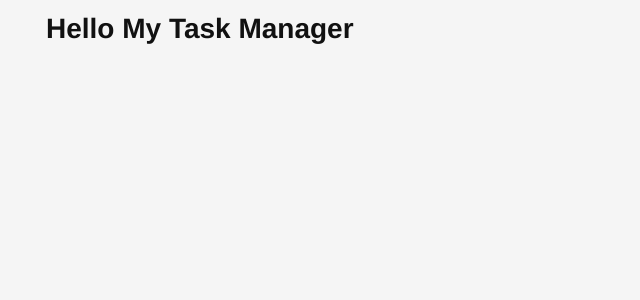
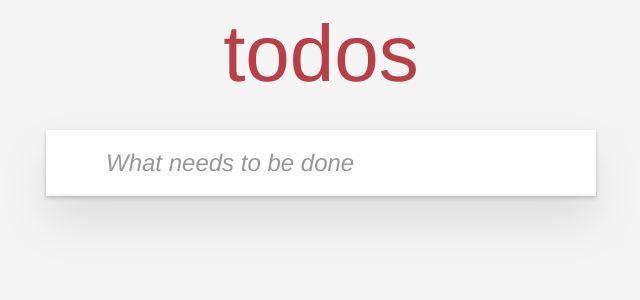
Before and after one commit to gulberkdemir/my-task-manager, an Angular app: page / in a window 1280 px wide. Shown: the top 300 px of the page, without its empty margins (319-959 px from the left). Built offline with nearby package versions, Linux system fonts and the light colour scheme.

Commit message:
search input and keyup were added

```diff
--- a/src/app/app.component.html
+++ b/src/app/app.component.html
@@ -1,2 +1,2 @@
-<h1>Hello My Task Manager</h1>
+
 <router-outlet></router-outlet>
--- /dev/null
+++ b/src/app/todos/components/header/header.component.html
@@ -0,0 +1,4 @@
+<header>
+  <h1>todos</h1>
+  <input class="new-todo" placeholder="What needs to be done" autofocus [(ngModel)]="text" (keyup)="changeText($event)"/>
+</header>
--- /dev/null
+++ b/src/app/todos/components/header/header.component.ts
@@ -0,0 +1,17 @@
+import { Component } from '@angular/core';
+
+@Component({
+  selector: 'app-header',
+  templateUrl: './header.component.html',
+  styleUrls: ['./header.component.scss']
+})
+export class HeaderComponent {
+  text: string = '';
+
+  changeText(event: Event): void {
+    const target = event.target as HTMLInputElement;
+    console.log(target.value);
+
+  }
+
+}
--- a/src/app/todos/components/todos/todos.component.html
+++ b/src/app/todos/components/todos/todos.component.html
@@ -1 +1,3 @@
-<h3>todos</h3>
+<div class="todoapp">
+<app-header></app-header>
+</div>
```
Also changed, not shown: src/app/todos/todos.module.ts (+12 -5 lines), src/app/todos/components/header/header.component.scss (added), 1 other file (tests, documents, lock files or other folders).
